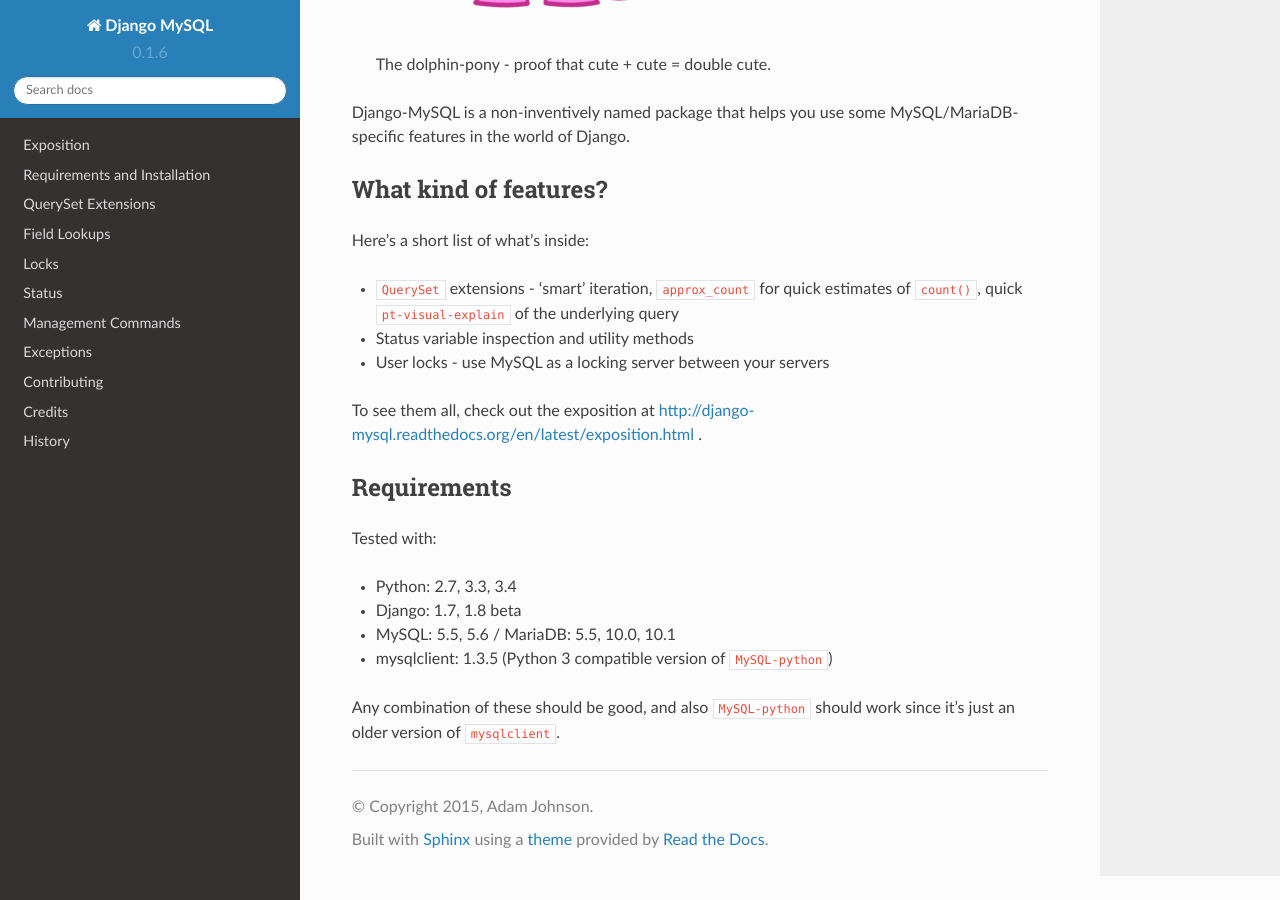
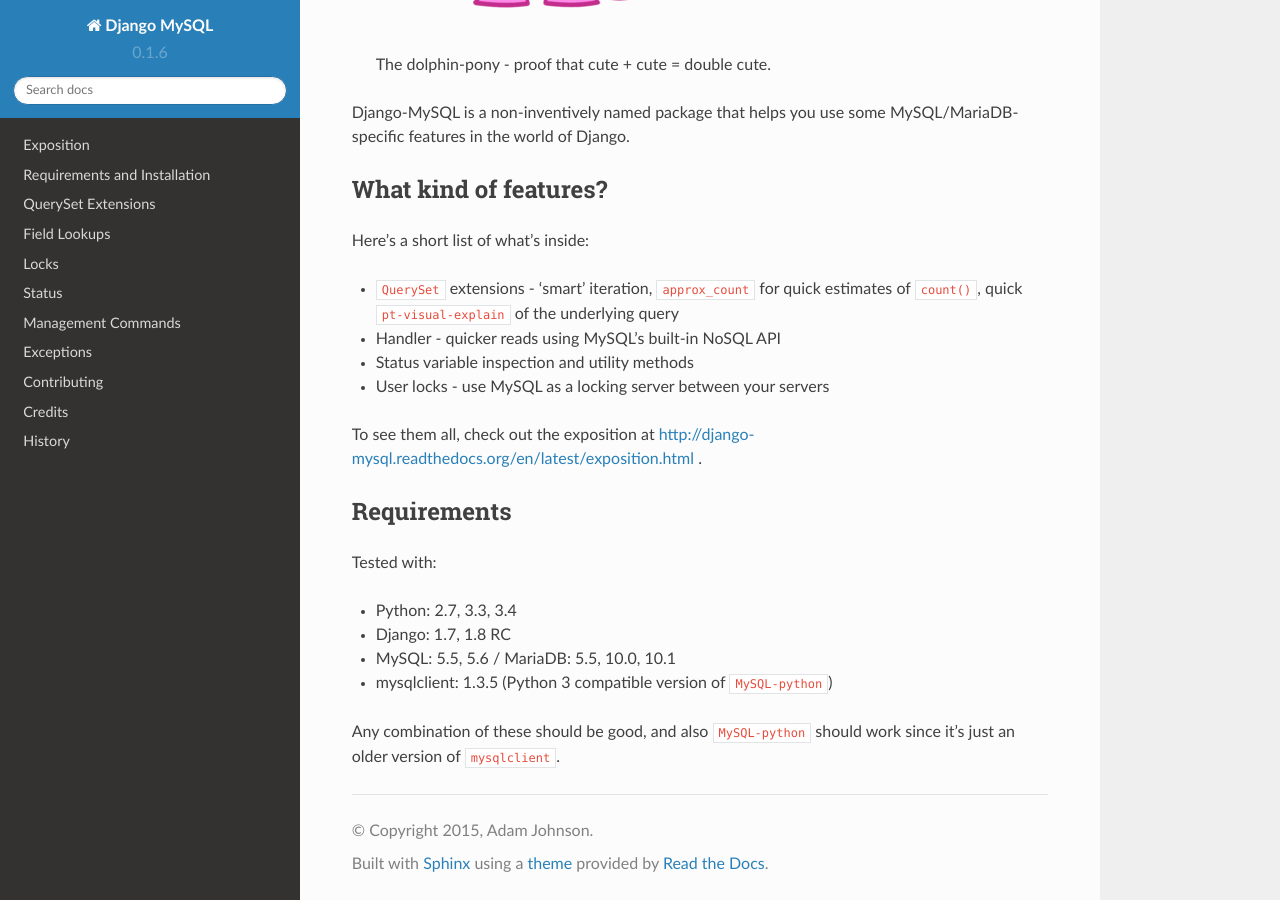
Before and after one commit to adamchainz/django-mysql, a Sphinx documentation site: the page built from docs/readme.rst, in a window 1280 px wide and 900 px high, scrolled down 525 px. Built offline with Sphinx 7.4.7 and the Read the Docs theme 2.0.0, drawn with Linux system fonts in a browser that asks for light colours.

Commit message:
Update README/installation on django 1.8 and listing Handler

```diff
--- a/README.rst
+++ b/README.rst
@@ -38,6 +38,7 @@
 * ``QuerySet`` extensions - 'smart' iteration, ``approx_count`` for quick
   estimates of ``count()``, quick ``pt-visual-explain`` of the underlying
   query
+* Handler - quicker reads using MySQL's built-in NoSQL API
 * Status variable inspection and utility methods
 * User locks - use MySQL as a locking server between your servers
 
@@ -50,7 +51,7 @@
 Tested with:
 
 * Python: 2.7, 3.3, 3.4
-* Django: 1.7, 1.8 beta
+* Django: 1.7, 1.8 RC
 * MySQL: 5.5, 5.6 / MariaDB: 5.5, 10.0, 10.1
 * mysqlclient: 1.3.5 (Python 3 compatible version of ``MySQL-python``)
 
--- a/docs/installation.rst
+++ b/docs/installation.rst
@@ -8,7 +8,7 @@
 Tested with:
 
 * Python: 2.7, 3.3, 3.4
-* Django: 1.7, 1.8 beta
+* Django: 1.7, 1.8 RC
 * MySQL: 5.5, 5.6 / MariaDB: 5.5, 10.0, 10.1
 * mysqlclient: 1.3.5 (Python 3 compatible version of ``MySQL-python``)
 
```
